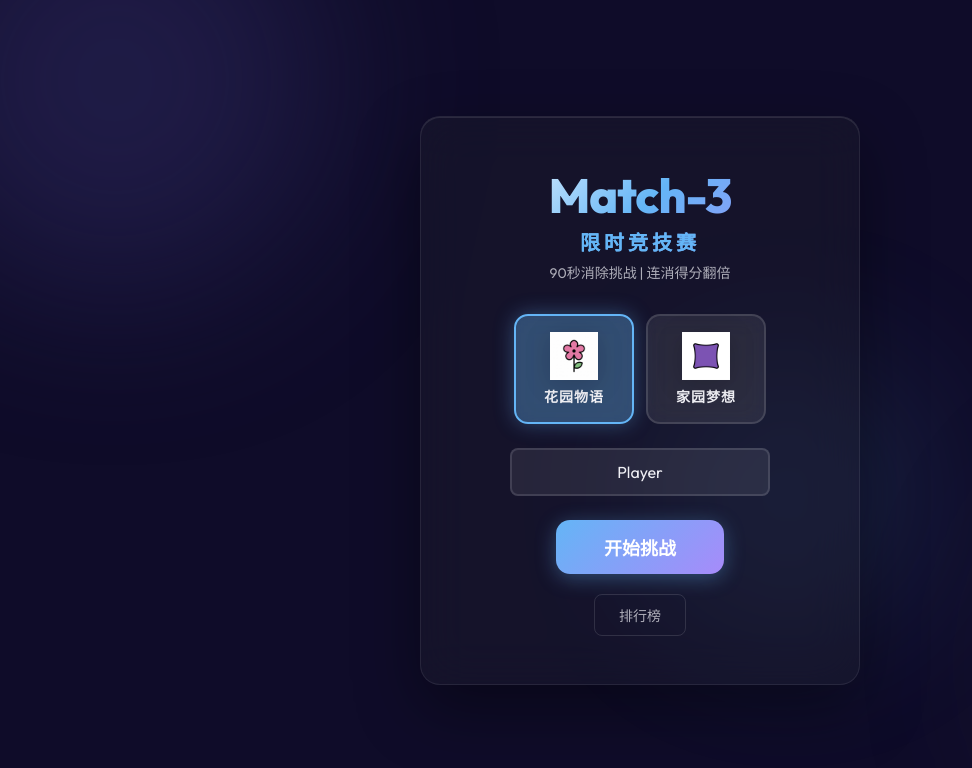
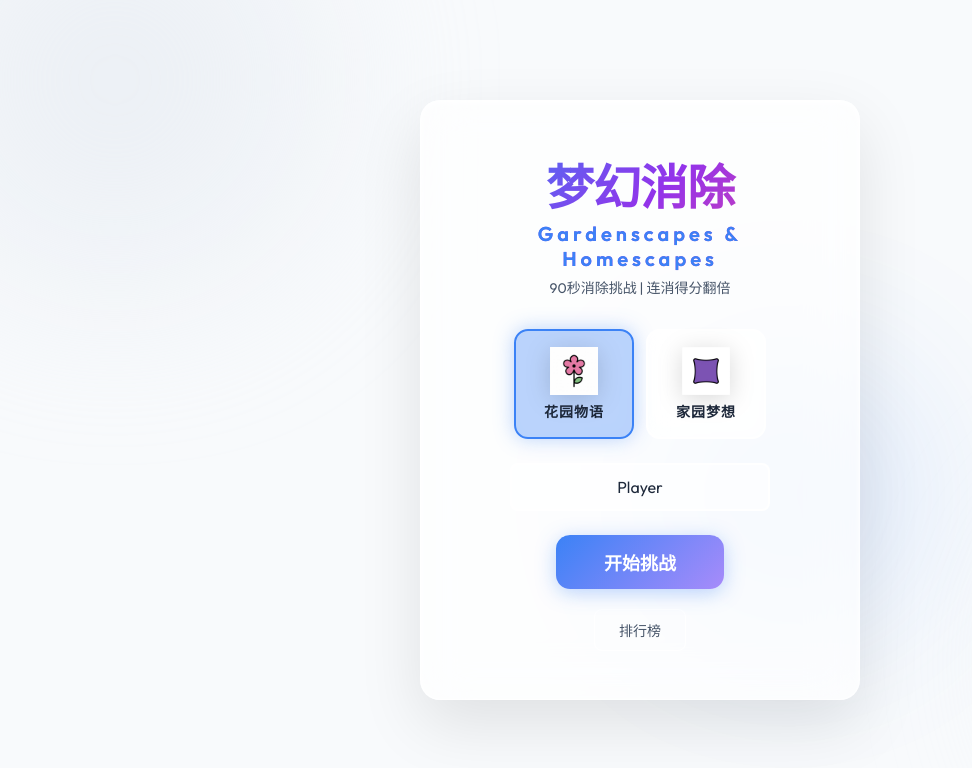
Before and after one commit to Klausc06/match3-game, a website with bundled scripts: page index.html in a window 1280 px wide. Shown: the whole page, without its empty margins (0-972 px from the left). Built offline with nearby package versions, Linux system fonts and the light colour scheme.

Commit message:
style: update to light background and restore original game title Gardenscapes & Homescapes

```diff
--- a/css/game.css
+++ b/css/game.css
@@ -12,7 +12,7 @@
   font-weight: 800;
   letter-spacing: -1px;
   margin-bottom: 6px;
-  background: linear-gradient(135deg, #fff, var(--accent), #a78bfa);
+  background: linear-gradient(135deg, var(--accent), #9333ea, #ec4899);
   -webkit-background-clip: text;
   -webkit-text-fill-color: transparent;
   background-clip: text;
--- a/css/style.css
+++ b/css/style.css
@@ -1,19 +1,19 @@
 /* ===== Match-3 — 全局基础样式 (style.css) ===== */
 
 :root {
-  --bg-primary: #0f0c29;
-  --bg-secondary: #302b63;
-  --bg-tertiary: #24243e;
-  --text-primary: #f0f0f5;
-  --text-secondary: rgba(240, 240, 245, 0.7);
-  --accent: #64b5f6;
-  --accent-glow: rgba(100, 181, 246, 0.35);
+  --bg-primary: #f8fafc;
+  --bg-secondary: #e2e8f0;
+  --bg-tertiary: #f1f5f9;
+  --text-primary: #1e293b;
+  --text-secondary: #475569;
+  --accent: #3b82f6;
+  --accent-glow: rgba(59, 130, 246, 0.35);
   --gold: #FFD700;
-  --danger: #f44336;
-  --success: #4caf50;
-  --glass-bg: rgba(255, 255, 255, 0.08);
-  --glass-border: rgba(255, 255, 255, 0.12);
-  --glass-hover: rgba(255, 255, 255, 0.16);
+  --danger: #ef4444;
+  --success: #22c55e;
+  --glass-bg: rgba(255, 255, 255, 0.6);
+  --glass-border: rgba(255, 255, 255, 0.8);
+  --glass-hover: rgba(255, 255, 255, 0.9);
   --radius-sm: 8px;
   --radius-md: 14px;
   --radius-lg: 20px;
@@ -121,12 +121,12 @@ body {
   width: 90%;
   max-width: 440px;
   padding: 48px 36px;
-  background: rgba(30, 30, 45, 0.4);
+  background: rgba(255, 255, 255, 0.7);
   backdrop-filter: blur(24px);
   -webkit-backdrop-filter: blur(24px);
-  border: 1px solid rgba(255, 255, 255, 0.08);
+  border: 1px solid rgba(255, 255, 255, 0.6);
   border-radius: var(--radius-lg);
-  box-shadow: 0 24px 64px rgba(0, 0, 0, 0.4), inset 0 1px 0 rgba(255, 255, 255, 0.1);
+  box-shadow: 0 24px 64px rgba(0, 0, 0, 0.1), inset 0 2px 4px rgba(255, 255, 255, 0.8);
   transform: translateY(20px);
   animation: slideUpFade 0.6s cubic-bezier(0.16, 1, 0.3, 1) forwards;
 }
--- a/index.html
+++ b/index.html
@@ -3,7 +3,7 @@
 <head>
   <meta charset="UTF-8">
   <meta name="viewport" content="width=device-width, initial-scale=1.0, user-scalable=no">
-  <title>Match-3 限时竞技赛</title>
+  <title>梦幻花园 / 梦幻家园</title>
   <meta name="description" content="90秒限时三消竞技挑战，花园与家园双主题">
   <link rel="preconnect" href="https://fonts.googleapis.com">
   <link rel="preconnect" href="https://fonts.gstatic.com" crossorigin>
@@ -25,8 +25,8 @@
     <!-- 将包裹层变为毛玻璃卡片 -->
     <div class="start-card">
       <h1 class="game-title">
-        Match-3
-        <span class="title-sub">限时竞技赛</span>
+        梦幻消除
+        <span class="title-sub">Gardenscapes & Homescapes</span>
       </h1>
       <p class="subtitle">90秒消除挑战 | 连消得分翻倍</p>
 
```
